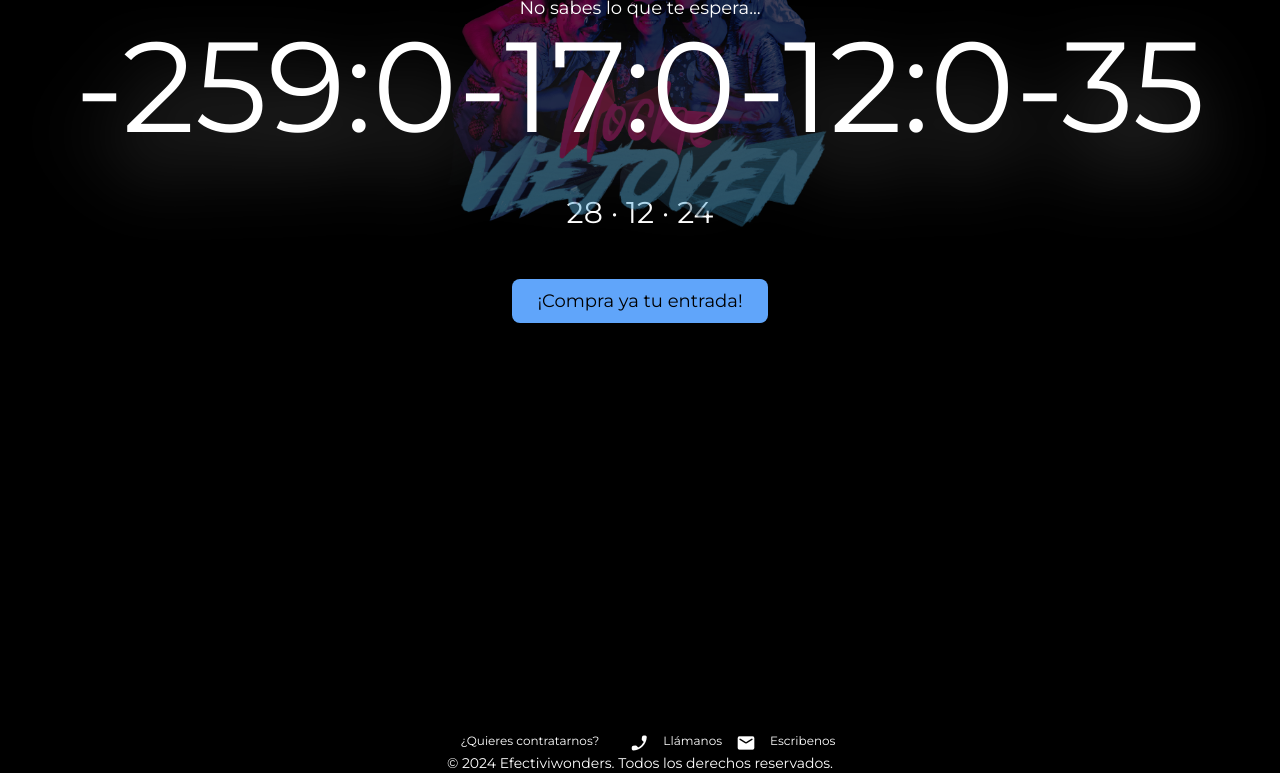
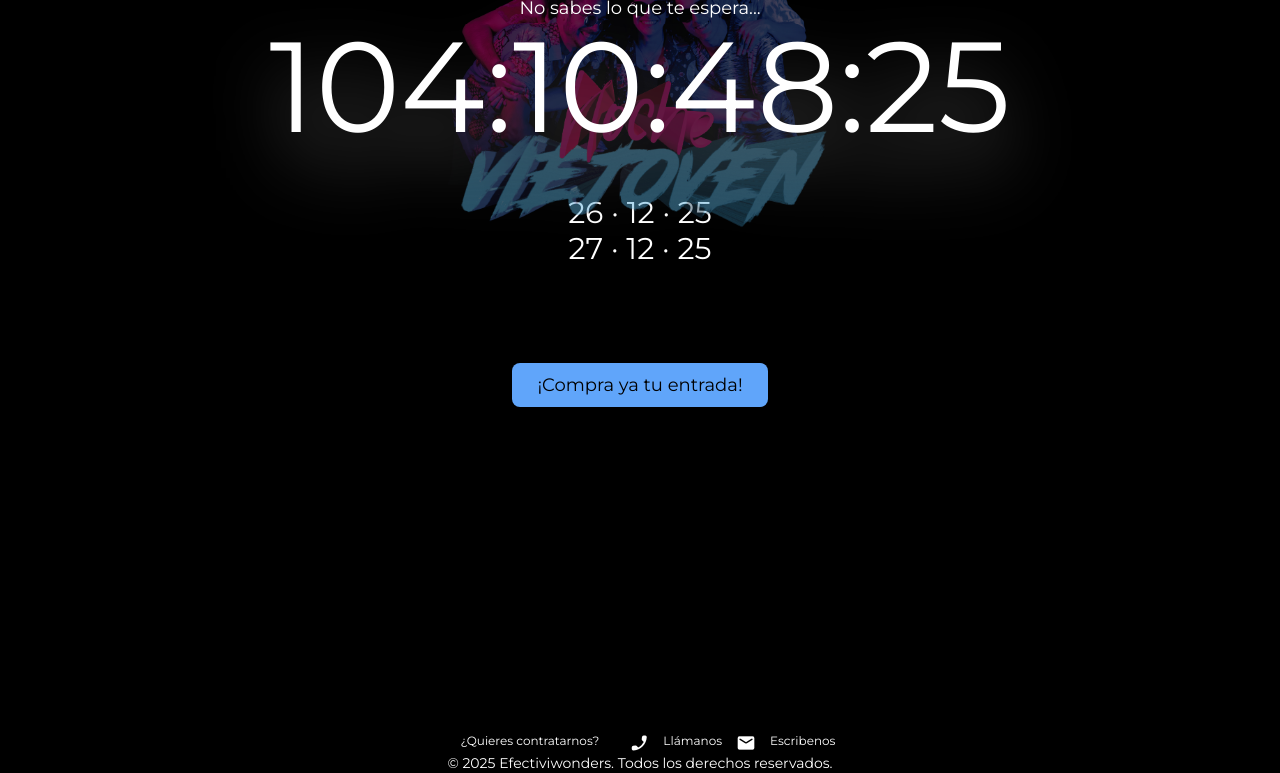
Before and after one commit to monsieurCarlosDP/efectivi-nocheviejoven, a website built with Vite: page nocheviejoven/index.html in a window 1280 px wide. Shown: the part 27-800 px from the top of the page. Built offline with nearby package versions, Linux system fonts and the light colour scheme; files whose address does not match are found by name.

Commit message:
update nocheviejoven 25

```diff
--- a/nocheviejoven/index.html
+++ b/nocheviejoven/index.html
@@ -4,7 +4,7 @@
     <meta charset="UTF-8" />
     <link rel="icon" type="image/png" href="/favicon-32x32.png" />
     <meta name="viewport" content="width=device-width, initial-scale=1.0" />
-    <title>¡Nocheviejoven 2024!</title>
+    <title>¡Nocheviejoven 2025!</title>
     <link href="./output.css" rel="stylesheet">
   </head>
   <body>
--- a/nocheviejoven/main.js
+++ b/nocheviejoven/main.js
@@ -1,10 +1,10 @@
-import './style.css'
-import { frasesCompra, frases } from './utils';
-import efectivis from '/efectivis.webp'
-import logoEW from '/logoEW.png'
-import 'material-icons/iconfont/material-icons.css';
+import "material-icons/iconfont/material-icons.css";
+import "./style.css";
+import { frases, frasesCompra } from "./utils";
+import efectivis from "/efectivis.webp";
+import logoEW from "/logoEW.png";
 
-document.querySelector('#app').innerHTML = `
+document.querySelector("#app").innerHTML = `
   <div class="bg-black flex flex-col justify-center ">
     <div class="flex flex-col items-center  h-auto pt-12 md:pt-0">
       <img id="logo" class="md:w-1/3 opacity-0 transition-opacity ease-in-out delay-150" duration-300 src="${logoEW}" alt="logo">
@@ -16,14 +16,14 @@ document.querySelector('#app').innerHTML = `
       </div>
 
     </div>
-      <div class="flex flex-col justify-center items-center"><span id="fecha" class="flex mt-12 flex-col justify-center text-center text-white text-3xl opacity-0 duration-700 delay-1000">28 · 12 · 24</span></div>
+      <div class="flex flex-col justify-center items-center"><span id="fecha" class="flex mt-12 flex-col justify-center text-center text-white text-3xl opacity-0 duration-700 delay-1000">26 · 12 · 25</span><span id="fecha2" class="flex mb-12 flex-col justify-center text-center text-white text-3xl opacity-0 duration-700 delay-1000">27 · 12 · 25</span></div>
       <div id="buttons" class="z-50 mt-12 md:mb-20 mb-56 flex flex-col justify-center items-center"></div>
       <div id="footer" class="flex flex-col justify-center w-screen bg-black text-white fixed bottom-0 text-center text-sm">
-        <div class="flex justify-center text-xs"><span class="px-4">¿Quieres contratarnos?</span><a href=""></a><a class="flex justify-center" href="tel://663779386"><span class="material-icons-round text-[4px] w-12">phone_enabled</span>Llámanos</a><a class="flex justify-center" href="mailto://hola@efectiviwonders.es"><span class="material-icons-round text-[4px] w-12">mail</span>Escribenos</a></div>
-        <div>© 2024 Efectiviwonders. Todos los derechos reservados.</div>
+        <div class="flex justify-center text-xs"><span class="px-4">¿Quieres contratarnos?</span><a href=""></a><a class="flex justify-center" href="tel://663779386"><span class="material-icons-round text-[4px] w-12">phone_enabled</span>Llámanos</a><a class="flex justify-center" href="mailto:efectiviwondersbanda@gmail.com"><span class="material-icons-round text-[4px] w-12">mail</span>Escribenos</a></div>
+        <div>© 2025 Efectiviwonders. Todos los derechos reservados.</div>
       </div>
   </div>
-`
+`;
 
 window.addEventListener("load", function (event) {
   fadeIn();
@@ -31,52 +31,73 @@ window.addEventListener("load", function (event) {
   addButton();
 });
 
-function fadeIn(){
-  const logo = document.getElementById('logo');
-  const mochachos = document.getElementById('mochachos');
-  const content = document.getElementById('content');
-  const fecha = document.getElementById('fecha');
-  logo.classList.remove('opacity-0');
-  logo.classList.add('opacity-100');
-  mochachos.classList.remove('opacity-0');
-  mochachos.classList.add('opacity-45');
-  content.classList.remove('opacity-0');
-  content.classList.add('opacity-100');
-  fecha.classList.remove('opacity-0');
-  fecha.classList.add('opacity-100');
+function fadeIn() {
+  const logo = document.getElementById("logo");
+  const mochachos = document.getElementById("mochachos");
+  const content = document.getElementById("content");
+  const fecha = document.getElementById("fecha");
+  const fecha2 = document.getElementById("fecha2");
+  logo.classList.remove("opacity-0");
+  logo.classList.add("opacity-100");
+  mochachos.classList.remove("opacity-0");
+  mochachos.classList.add("opacity-45");
+  content.classList.remove("opacity-0");
+  content.classList.add("opacity-100");
+  fecha.classList.remove("opacity-0");
+  fecha.classList.add("opacity-100");
+  fecha2.classList.remove("opacity-0");
+  fecha2.classList.add("opacity-100");
 }
 
-function countDown(){
-  let countDownDate = new Date("Dec 28, 2024 19:00:00").getTime();
-  const content = document.getElementById('content');
-  const countDown = document.createElement('div');
-  countDown.classList.add('text-white', 'md:text-9xl', 'text-6xl', 'text-center', 'z-50');
+function countDown() {
+  let countDownDate = new Date("Dec 26, 2025 22:00:00").getTime();
+  const content = document.getElementById("content");
+  const countDown = document.createElement("div");
+  countDown.classList.add(
+    "text-white",
+    "md:text-9xl",
+    "text-6xl",
+    "text-center",
+    "z-50"
+  );
 
   content.appendChild(countDown);
   let time;
   setInterval(() => {
-
     let now = new Date().getTime();
     let distance = countDownDate - now;
     let days = Math.floor(distance / (1000 * 60 * 60 * 24));
-    let hours = Math.floor((distance % (1000 * 60 * 60 * 24)) / (1000 * 60 * 60));
+    let hours = Math.floor(
+      (distance % (1000 * 60 * 60 * 24)) / (1000 * 60 * 60)
+    );
     let minutes = Math.floor((distance % (1000 * 60 * 60)) / (1000 * 60));
-    let seconds = Math.floor((distance % (1000 * 60)) / 1000) ;
+    let seconds = Math.floor((distance % (1000 * 60)) / 1000);
 
-    time = `${days}:${hours<10?'0'+hours:hours}:${minutes<10?'0'+minutes:minutes}:${seconds<10?'0'+seconds:seconds}`;
+    time = `${days}:${hours < 10 ? "0" + hours : hours}:${
+      minutes < 10 ? "0" + minutes : minutes
+    }:${seconds < 10 ? "0" + seconds : seconds}`;
     countDown.innerHTML = time;
     content.appendChild(countDown);
-
-
-
   }, 1000);
 }
 
-function addButton(){
-  const content = document.getElementById('buttons');
-  const button = document.createElement('a');
-  button.classList.add('bg-blue-400', 'text-black', 'text-lg','text-center', 'p-2', 'w-64', 'z-50','rounded-lg', 'hover:bg-black', 'hover:text-white');
+function addButton() {
+  const content = document.getElementById("buttons");
+  const button = document.createElement("a");
+  button.classList.add(
+    "bg-blue-400",
+    "text-black",
+    "text-lg",
+    "text-center",
+    "p-2",
+    "w-64",
+    "z-50",
+    "rounded-lg",
+    "hover:bg-black",
+    "hover:text-white"
+  );
   button.innerHTML = frasesCompra();
-  button.href="https://www.salaclandestino.com/web/?menu=1162&pagina=entradas&item=50790&siteID=salaclandestino"
+  button.href =
+    "https://www.salaclandestino.com/web/?menu=1162&pagina=entradas&item=50790&siteID=salaclandestino";
   content.appendChild(button);
 }
```
